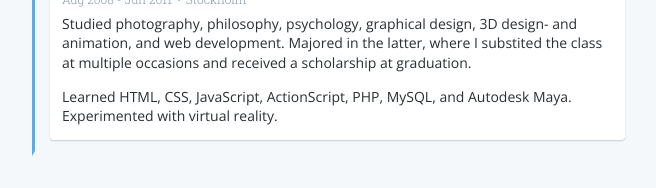
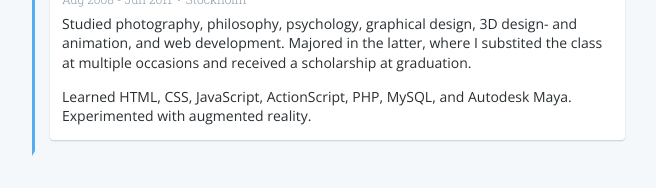
Before and after one commit to zykadelic/zykadelic.github.io, a Jekyll site: the page built from index.html, in a window 1280 px wide. Shown: the part 1573-1761 px from the top of the page, without its empty margins (312-968 px from the left). Built offline with Jekyll 4.4.1, drawn with Linux system fonts in a browser that asks for light colours.

Commit message:
correction

```diff
--- a/_data/timeline.yml
+++ b/_data/timeline.yml
@@ -6,7 +6,7 @@
   end_date: 2011-06-01
   description:
   - Studied photography, philosophy, psychology, graphical design, 3D design- and animation, and web development. Majored in the latter, where I substited the class at multiple occasions and received a scholarship at graduation.
-  - Learned HTML, CSS, JavaScript, ActionScript, PHP, MySQL, and Autodesk Maya. Experimented with virtual reality.
+  - Learned HTML, CSS, JavaScript, ActionScript, PHP, MySQL, and Autodesk Maya. Experimented with augmented reality.
 
 - role: Web Developer
   company: Mozoomi
```
